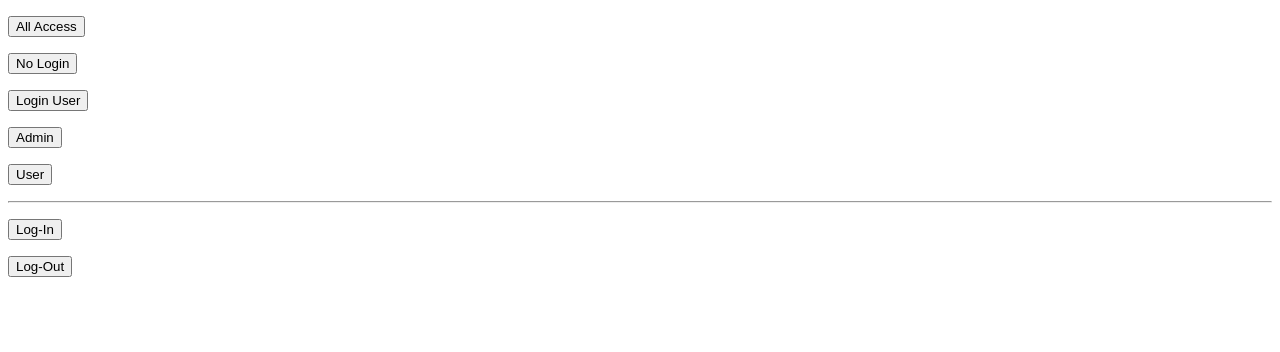
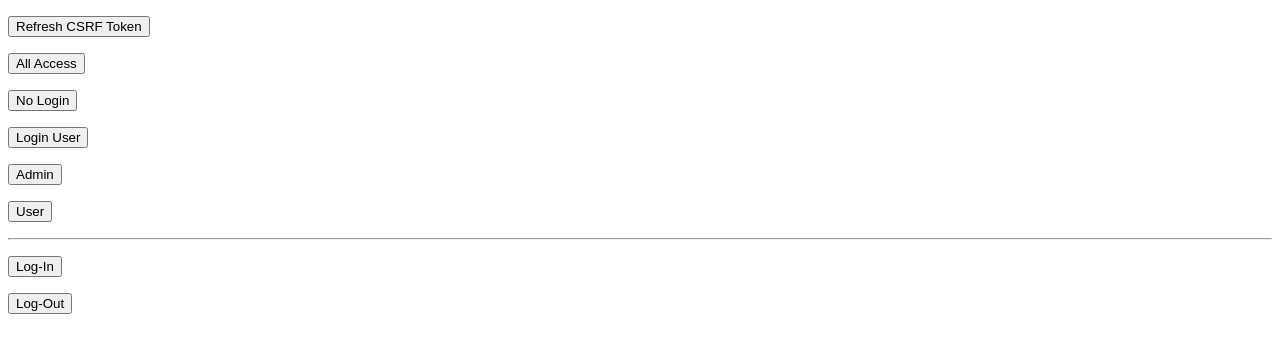
Before and after one commit to edel1212/sessionStudy, a Next.js app in the folder normalSession/client/: page / in a window 1280 px wide. Shown: the top 352 px of the page. Built offline with nearby package versions, Linux system fonts and the light colour scheme; no server answers.

Commit message:
csrf token refresh btn 추가

```diff
--- a/normalSession/client/src/app/(home)/page.tsx
+++ b/normalSession/client/src/app/(home)/page.tsx
@@ -77,6 +77,16 @@ export default function Home() {
   return (
     <div>
       <p>
+        {csrfToken}
+        <button
+          onClick={() => {
+            fetchCsrfToken();
+          }}
+        >
+          Refresh CSRF Token
+        </button>
+      </p>
+      <p>
         <button onClick={() => apiResponse("http://localhost:8080/all")}>
           All Access
         </button>
```
